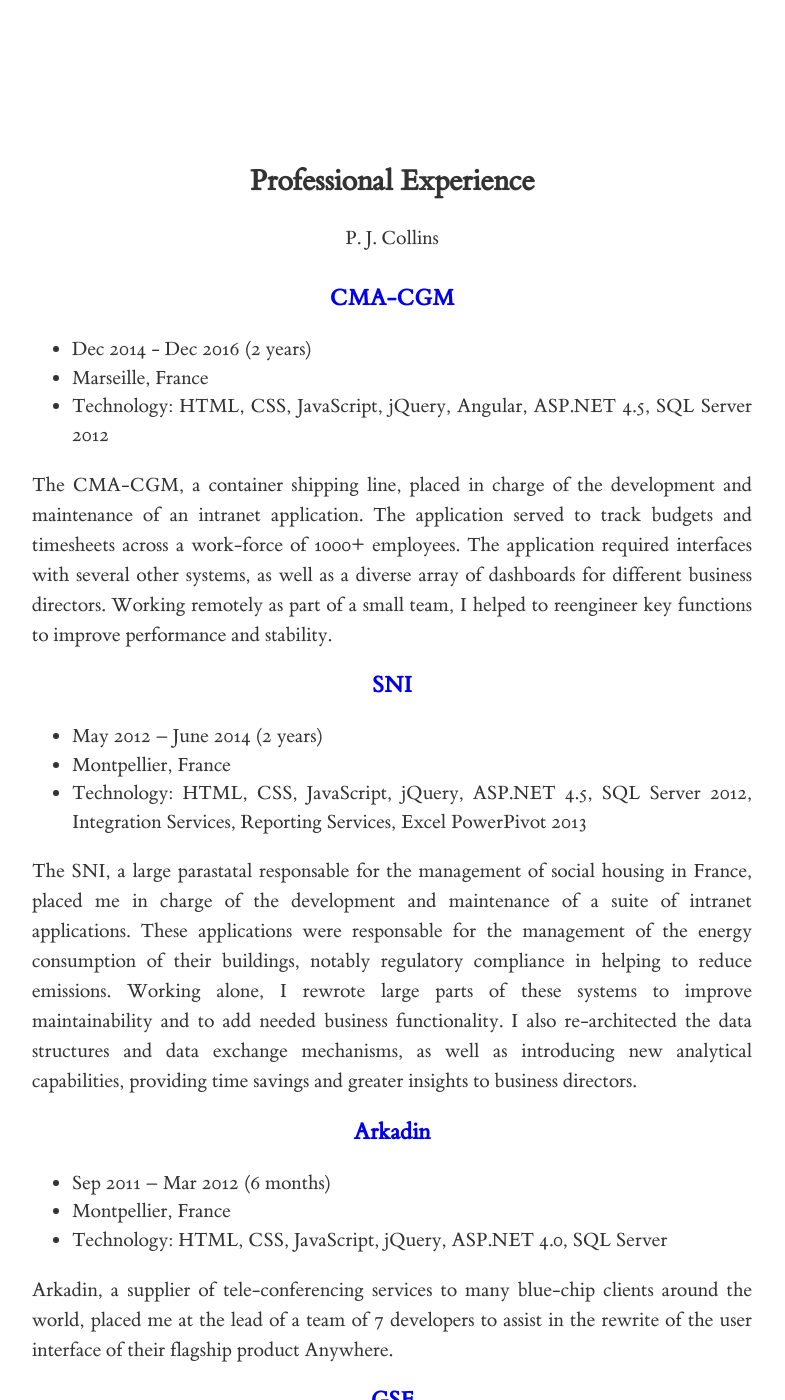
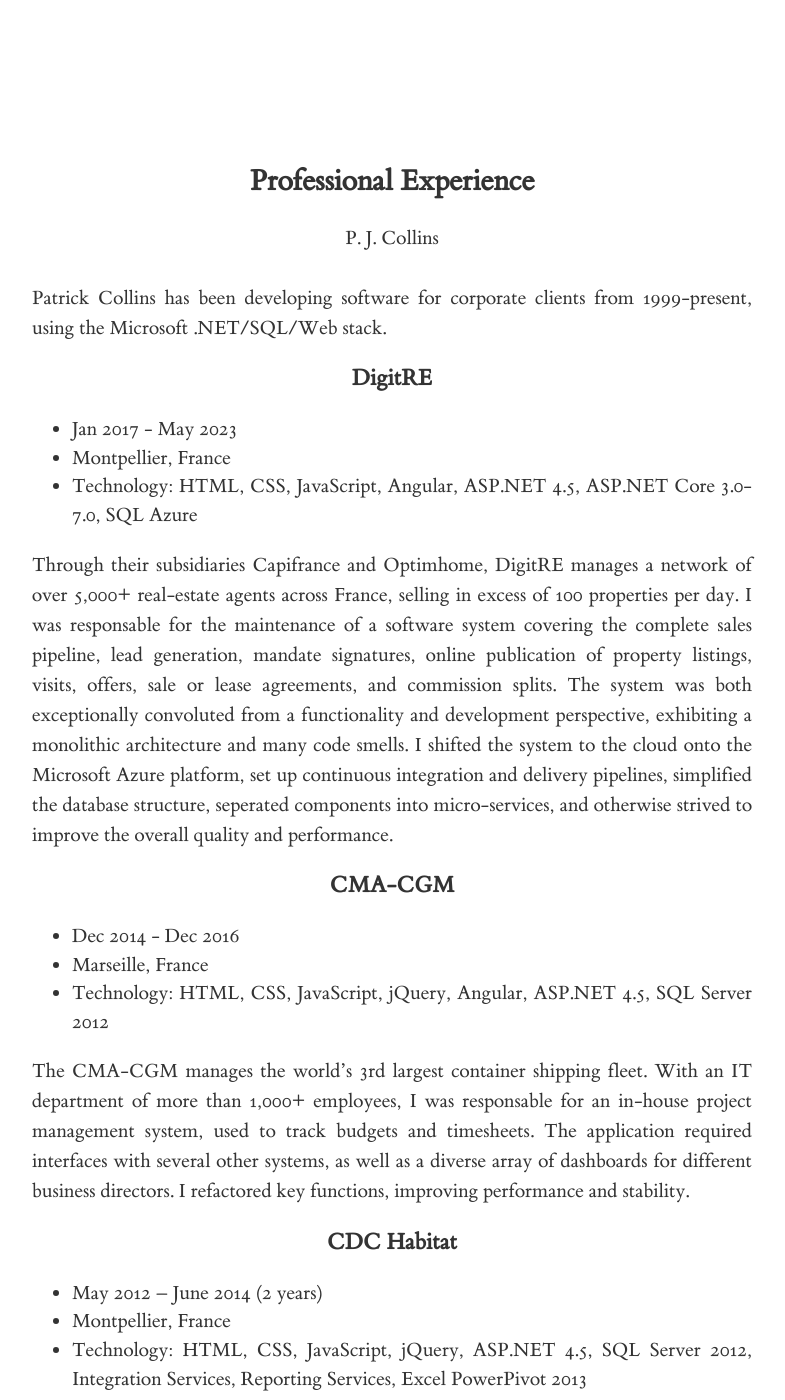
Before and after one commit to patrickjohncollins/patrickjohncollins.github.io, a Jekyll site: the page built from en/professional-experience.md, in a window 1280 px wide and 1400 px high. Shown: the whole window, without its empty margins (248-1033 px from the left). Built offline with Jekyll 4.4.1, drawn with Linux system fonts in a browser that asks for light colours; our own code applies the rules of GitHub Pages for plain Markdown files.

```diff
--- a/en/professional-experience.md
+++ b/en/professional-experience.md
@@ -2,70 +2,79 @@
 title: Professional Experience
 ---
 
-### [CMA-CGM](https://www.cma-cgm.com)
-* Dec 2014 - Dec 2016 (2 years)
+Patrick Collins has been developing software for corporate clients from 1999-present, using the Microsoft .NET/SQL/Web stack.
+
+### DigitRE
+* Jan 2017 - May 2023
+* Montpellier, France
+* Technology: HTML, CSS, JavaScript, Angular, ASP.NET 4.5, ASP.NET Core 3.0-7.0, SQL Azure
+
+Through their subsidiaries Capifrance and Optimhome, DigitRE manages a network of over 5,000+ real-estate agents across France, selling in excess of 100 properties per day.  I was responsable for the maintenance of a software system covering the complete sales pipeline, lead generation, mandate signatures, online publication of property listings, visits, offers, sale or lease agreements, and commission splits.  The system was both exceptionally convoluted from a functionality and development perspective, exhibiting a monolithic architecture and many code smells.  I shifted the system to the cloud onto the Microsoft Azure platform, set up continuous integration and delivery pipelines, simplified the database structure, seperated components into micro-services, and otherwise strived to improve the overall quality and performance.
+
+### CMA-CGM
+* Dec 2014 - Dec 2016
 * Marseille, France
 * Technology: HTML, CSS, JavaScript, jQuery, Angular, ASP.NET 4.5, SQL Server 2012
 
-The CMA-CGM, a container shipping line, placed in charge of the development and maintenance of an intranet application.  The application served to track budgets and timesheets across a work-force of 1000+ employees.  The application required interfaces with several other systems, as well as a diverse array of dashboards for different business directors.  Working remotely as part of a small team, I helped to reengineer key functions to improve performance and stability.
+The CMA-CGM manages the world's 3rd largest container shipping fleet.  With an IT department of more than 1,000+ employees, I was responsable for an in-house project management system, used to track budgets and timesheets.  The application required interfaces with several other systems, as well as a diverse array of dashboards for different business directors.  I refactored key functions, improving performance and stability.
 
-### [SNI](http://www.sni.fr)
+### CDC Habitat
 * May 2012 – June 2014 (2 years)
 * Montpellier, France
 * Technology: HTML, CSS, JavaScript, jQuery, ASP.NET 4.5, SQL Server 2012, Integration Services, Reporting Services, Excel PowerPivot 2013
 
 The SNI, a large parastatal responsable for the management of social housing in France, placed me in charge of the development and maintenance of a suite of intranet applications.  These applications were responsable for the management of the energy consumption of their buildings, notably regulatory compliance in helping to reduce emissions.  Working alone, I rewrote large parts of these systems to improve maintainability and to add needed business functionality.  I also re-architected the data structures and data exchange mechanisms, as well as introducing new analytical capabilities, providing time savings and greater insights to business directors.
 
-### [Arkadin](http://www.arkadin.com)
+### Arkadin
 * Sep 2011 – Mar 2012 (6 months)
 * Montpellier, France
 * Technology: HTML, CSS, JavaScript, jQuery, ASP.NET 4.0, SQL Server
 
 Arkadin, a supplier of tele-conferencing services to many blue-chip clients around the world, placed me at the lead of a team of 7 developers to assist in the rewrite of the user interface of their flagship product Anywhere.
 
-### [GSF](http://www.gsf.fr)
+### GSF
 * May – July 2011 (3 months)
 * Sophia Antipolis, France
 * Technology: HTML, CSS, JavaScript, jQuery, ASP.NET 4.0, SQL Server 2008 R2, Reporting Services
 
 GSF, an industrial cleaning group, contracted me to develop a human resources management system, specifically pertaining to performance evaluations and reviews, in order to ensure regulatory compliance and better meet the career development goals of employees.  I implemented the user interface, business logic, data storage, import and export routines, security, tests, as well as a statistical analysis module.
 
-### [Ducros](http://www.ducros.fr)
+### Ducros
 * Feb – Mar 2011 (2 months)
 * Avignon, France
 * Technology: HTML, CSS, JavaScript, jQuery, ASP.NET 4.0, SQL Server 2008 R2, Reporting Services
 
 Ducros, an industrial producer of foods and spices, contracted me to build a system to track the production of their factory floors.  I developed an industrial user interface for the factory floors as well as a statistical analysis module for the back-office.
 
-### [Société Provençal d'Electronique et Câblage (SPEC)](http://www.spec.fr)
+### Société Provençal d'Electronique et Câblage (SPEC)
 * Sep 2007 – June 2010 (2.5 years)
 * Avignon, France
 * Technology: HTML, CSS, JavaScript, jQuery, Bing Maps, ASP.NET 3.5, .NET Compact Framework, SQL Server 2008, Reporting Services.
 
 The SPEC, provider of real-time fleet management systems, placed me in charge of the development of their software systems.  I developed embedded onboard systems for buses and tramways equipped with touch screens, real-time server gateways, intelligent boards for stops and stations, a mobile portal for travellers, a rich management interface, as well as a statistical analysis module.  During my tenure I assist with the hiring and training of 3 additional developers as well as the rollout of the system to dozens of towns, regions and airports around France.
 
-### [SeLoger.com](http://www.seloger.com)
+### SeLoger.com
 * April – Aug 2007 (4 months)
 * Paris, France
 * Technology: ASP.NET 2.0, SQL Server
 
 SeLoger.com, an online portal for French house-hunters, placed me in charge of the development of a suite of web services in order to facilitate the exchange of data with realtors.
 
-### [Mercer Human Resource Consulting](http://www.mercer.com)
+### Mercer Human Resource Consulting
 * July 2005 – March 2007 (2 years)
 * Dublin, Ireland & Paris, France
 * Technology: ASP.NET, SQL Server, MSMQ, Excel
 
 At Mercer HR, I was given the responsibility of upgrading an existing payment processing application.  Scope included workflow processing, integration with other internal applications, and electronic data exchange with external organisations.  Responsibilities included analysis & design, development, testing and implementation.
 
-### [Alexander Forbes Risk Services](https://www.alexanderforbes.co.za)
+### Alexander Forbes Risk Services
 * May 2004 – May 2005 (1 year)
 * Johannesburg, South Africa
 * Technology: .NET WinForms, SQL Server 2000, Analysis Services, Office 2003
 
 At Alexander Forbes, South Africa’s largest insurance brokerage, I formed part of a team developing a new application to replace numerous UNIX-based legacy applications.  The application, covered client management, insurance policy maintenance, insurance claims processing and financial processing.  I was responsable for requirements analysis, system architecture, development and testing.
 
-### [Investec](http://www.investec.co.za)
+### Investec
 * Aug 2002 – Apr 2004 (1.5 years)
 * Johannesburg, South Africa
 * Technology: SQL Server, Analysis Services, Office Web Components
@@ -79,7 +88,7 @@ Investec, a private banking firm, contracted me to develop a business intelligen
 
 During my employment at Siemens Business Services, I was given the responsibility of developing a proof-of-concept mobile application for Old Mutual (a large financial services organisation), based on the Tablet PC.
 
-### [Debtpack Systems](http://www.debtpack.com)
+### Debtpack Systems
 * Feb 2000 – Jul 2001 (1,5 years)
 * Johannesburg, South Africa
 * Technology: Visual Basic 6, SQL Server 7
```
Also changed, not shown: en/concordance-proposal.md (added, +111 -0 lines).
